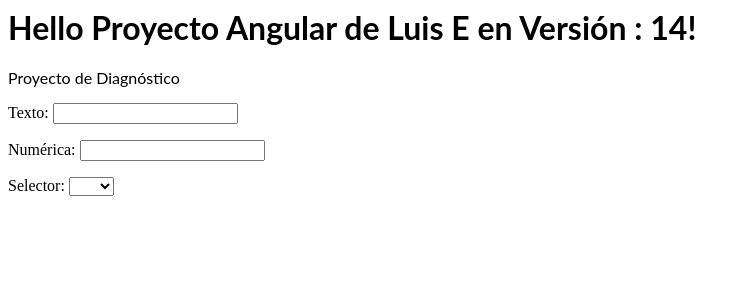
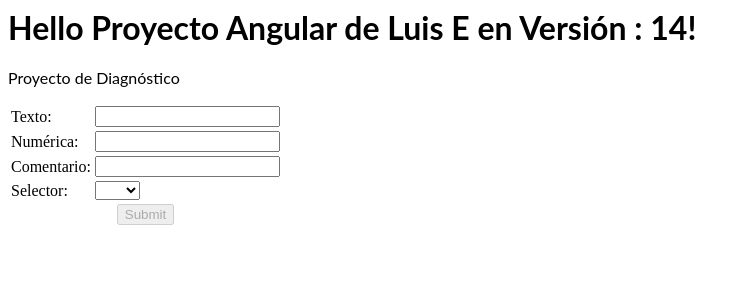
Before and after one commit to 9L5KE/9L5KE-diagnostico, an Angular app: page / in a window 1280 px wide. Shown: the top 300 px of the page, without its empty margins (0-750 px from the left). Built offline with nearby package versions, Linux system fonts and the light colour scheme.

Commit message:
1 file modified

```diff
--- a/src/app/components/formulario/formulario.component.html
+++ b/src/app/components/formulario/formulario.component.html
@@ -1,10 +1,30 @@
 <form>
-  <p>Texto:  <input type="text" name="texto-input" id="texto-input" required/> </p>
-  <p>Numérica:  <input type="number" name="numero-input" id="numero-input" required/> </p>
-  <p>Selector:  <select required>
-                    <option></option>
-                    <option value="1">uno</option>
-                    <option value="2">dos</option>
-                    <option value="3">tres</option>
-                </select> </p>
+  <table>
+    <tr>
+      <td>Texto:</td>
+      <td><input type="text" name="texto-input" id="texto-input" required/></td>
+    </tr>
+    <tr>
+      <td>Numérica: </td>
+      <td><input type="number" name="numero-input" id="numero-input" required/></td>
+    </tr>
+    <tr>
+      <td>Comentario: </td>
+      <td><input type="text" name="comentario-input" id="comentario-input" /></td>
+    </tr>
+    <tr>
+      <td>Selector:</td>
+      <td> <select id="selector-input" name="selector-input" required>
+              <option></option>
+              <option value="1">uno</option>
+              <option value="2">dos</option>
+              <option value="3">tres</option>
+            </select> </td>
+    </tr>
+    <tr>
+      <td colspan="2" align="center">
+        <input type="submit" disabled/>
+      </td>
+    </tr>
+  </table>
 </form>
```
